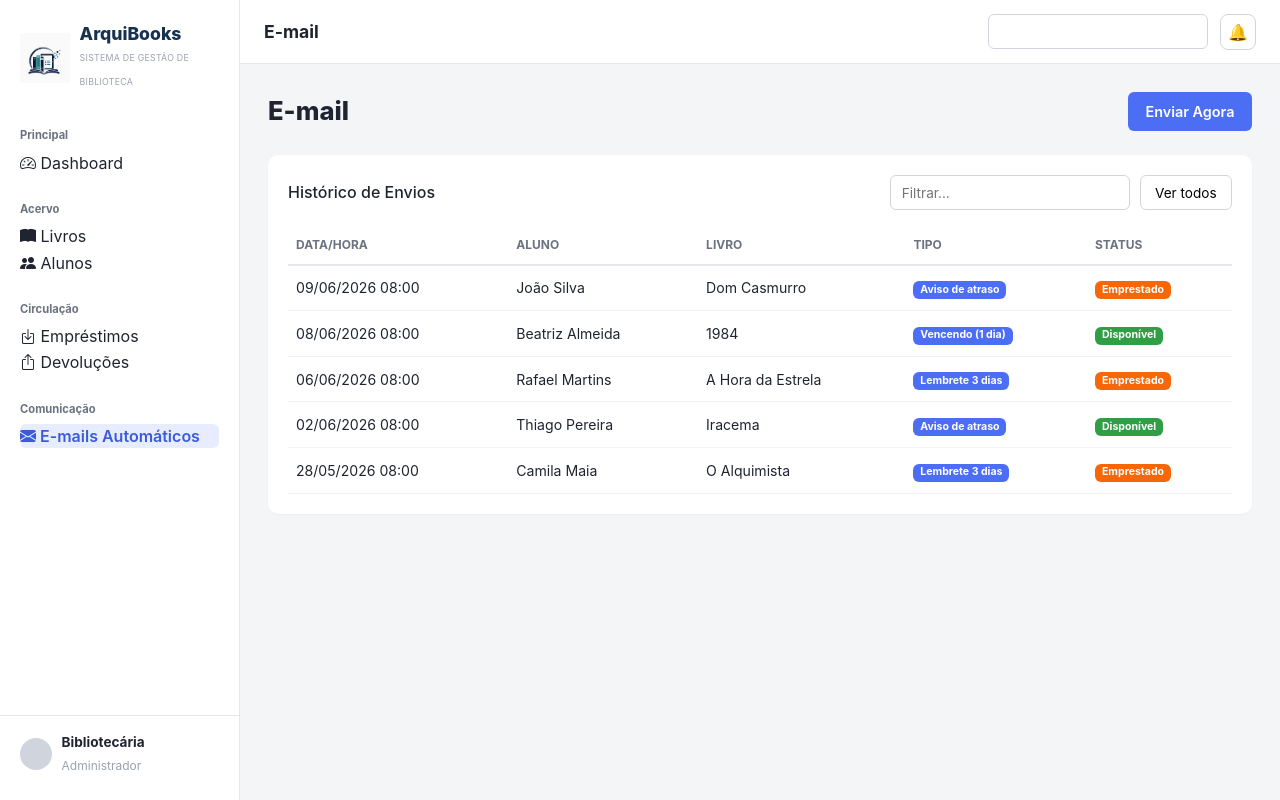
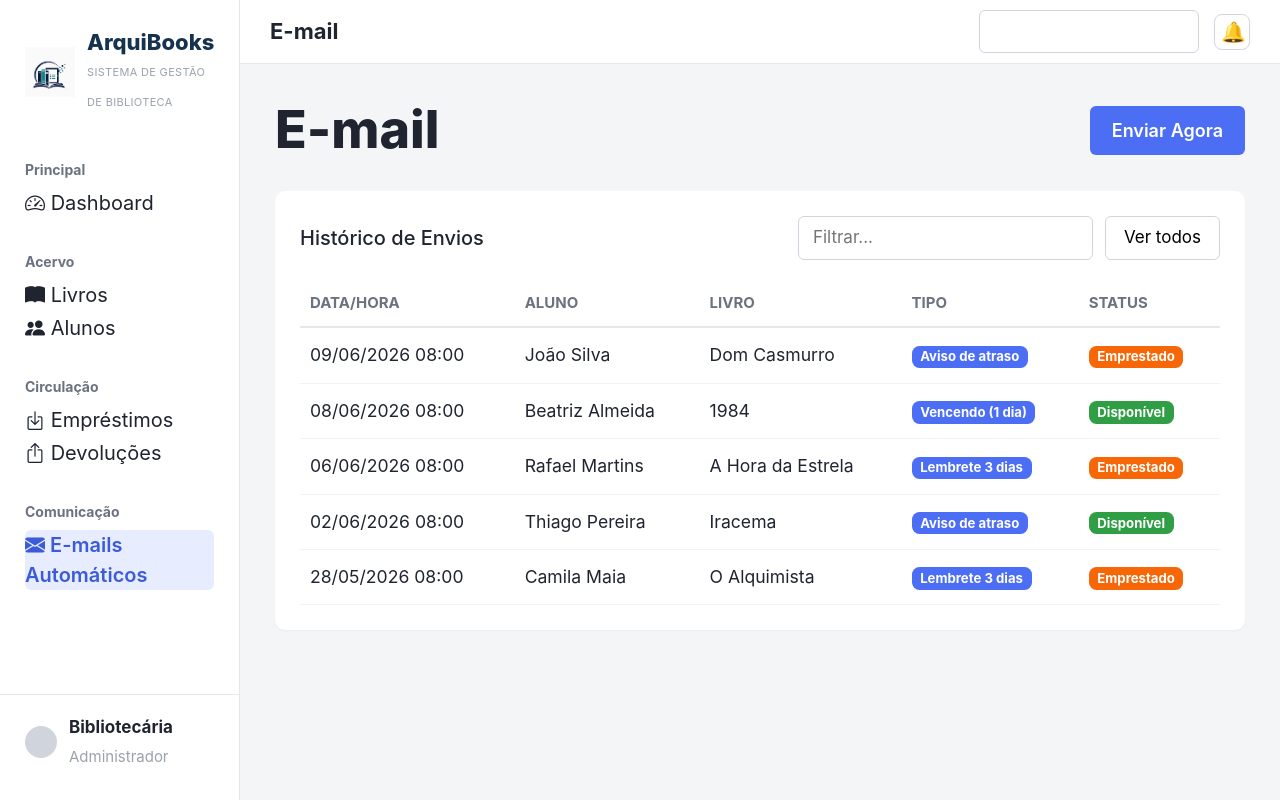
Before and after one commit to cauetorres/Arquibooks-main, a Vue app: page /email in a window 1280 px wide. Built offline with nearby package versions, Linux system fonts and the light colour scheme; the HTML template or start-up script is replaced by a standard one.

Commit message:
aumento de fonte geral em 21 px, padrão e 16px.

```diff
--- a/src/assets/main.css
+++ b/src/assets/main.css
@@ -1,3 +1,10 @@
+html {
+  font-size: 20px; /* o padrão é 16px */
+}
+
+
+
+
 /* ===== Layout geral ===== */
 .app-layout {
   display: flex;
@@ -192,7 +199,7 @@
 }
 
 .page-header h1 {
-  font-size: 1.6rem;
+  font-size: 2.6rem;
   font-weight: 800;
   margin: 0;
 }
```
